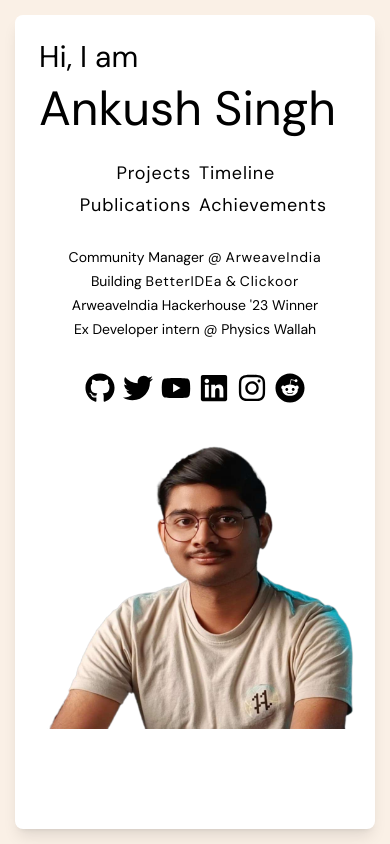
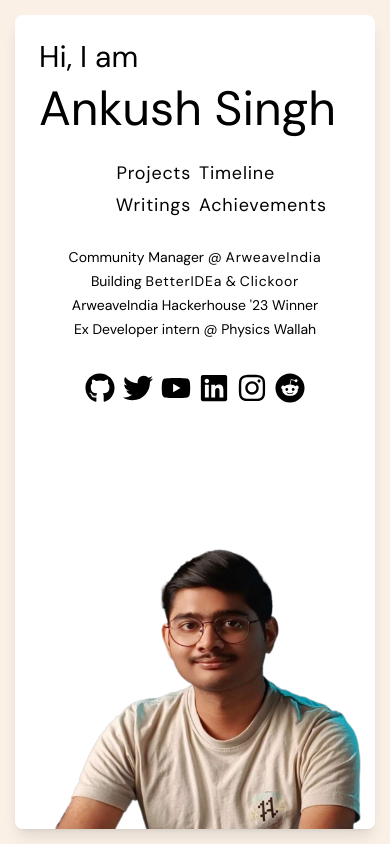
Before and after one commit to ankushKun/ankushKun.github.io, a Next.js app: page / in a window 390 px wide. Built offline with nearby package versions, Linux system fonts and the light colour scheme.

Commit message:
writings

```diff
--- a/src/components/landing.tsx
+++ b/src/components/landing.tsx
@@ -24,7 +24,7 @@ export default function Landing() {
             {/* <Link href="#blogs" className="">Blogs</Link> */}
             <Link href="#projects" className="w-fit ml-auto md:mx-0">Projects</Link>
             <Link href="#timeline" className="w-fit mr-auto md:mx-0">Timeline</Link>
-            <Link href="#publications" className="w-fit ml-auto md:mx-0">Publications</Link>
+            <Link href="#writings" className="w-fit ml-auto md:mx-0">Writings</Link>
             <Link href="#achievements" className="w-fit mr-auto md:mx-0">Achievements</Link>
         </div>
         <div className="m-5 text-sm md:text-xl flex flex-col gap-1 items-center justify-center rounded-xl p-2 md:w-2/3">
@@ -38,6 +38,6 @@ export default function Landing() {
                 socials.map(({ name, link, icon }) => <Link href={link} key={name} target="_blank" className="p-0.5 z-20"> {icon({ size: 30 })} </Link>)
             }
         </div>
-        <Image src={ankush} alt="Ankush" width={450} height={450} className="md:absolute -mb-2 md:mb-0 ml-auto right-0 bottom-0 pl-6 w-[350px] md:w-[450px] z-10" />
+        <Image src={ankush} alt="Ankush" width={450} height={450} className="absolute -mb-2 md:mb-0 ml-auto right-0 bottom-0 pl-6 w-[350px] md:w-[450px] z-10" />
     </Page>
 }
--- a/src/components/publications.tsx
+++ /dev/null
@@ -1,22 +0,0 @@
-import { Page } from "@/pages"
-import { publications } from "@/data"
-import { BsJournalText } from "react-icons/bs"
-import Link from "next/link"
-
-export default function Publications() {
-    return <Page id="publications">
-        <div className="text-center text-2xl">Publications</div>
-
-        <div className="w-fit whitespace-normal text-left mx-auto my-5">        {
-            publications.map((publication, i) => {
-                return <div key={i} className="p-2 my-1">
-                    <Link href={publication.link} target={publication.link == "#" ? "" : "_blank"} className=" text-sm md:text-lg font-bold flex gap-2 items-center">
-                        <div><BsJournalText size={20} className="block" /></div> {publication.title}
-                    </Link>
-                </div>
-            })
-        }
-        </div>
-
-    </Page>
-}
--- /dev/null
+++ b/src/components/writings.tsx
@@ -0,0 +1,34 @@
+import { Page } from "@/pages"
+import { publications, blogs } from "@/data"
+import { BsJournalText } from "react-icons/bs"
+import Link from "next/link"
+
+export default function Writings() {
+    return <Page id="writings">
+        <div className="text-center text-2xl">Academic Papers ({publications.length})</div>
+
+        <div className="w-fit whitespace-normal text-left mx-auto my-5">        {
+            publications.map((publication, i) => {
+                return <div key={i} className="p-2 my-1">
+                    <Link href={publication.link} target={publication.link == "#" ? "" : "_blank"} className=" text-sm md:text-lg font-bold flex gap-2 items-center">
+                        <div><BsJournalText size={20} className="block" /></div> {publication.title}
+                    </Link>
+                </div>
+            })
+        }
+        </div>
+
+        <div className="text-center text-2xl">Blogs ({blogs.length})</div>
+        <div className="w-fit whitespace-normal text-left mx-auto my-5">        {
+            blogs.map((blog, i) => {
+                return <div key={i} className="p-2 my-1">
+                    <Link href={blog.link} target="_blank" className=" text-sm md:text-lg font-bold flex gap-2 items-center">
+                        <div><BsJournalText size={20} className="block" /></div> {blog.title}
+                    </Link>
+                </div>
+            })
+        }
+        </div>
+
+    </Page>
+}
--- a/src/data/blog.ts
+++ b/src/data/blog.ts
@@ -11,17 +11,29 @@ export type TBlog = {
 
 export const blogs: TBlog[] = [
     {
+        title: "Publishing packages to AO Package Manager (APM)",
+        tags: ["AO", "APM", "Arweave"],
+        link: "https://mirror.xyz/0xCf673b87aFBed6091617331cC895376209d3b923/Tbz1vmdTxtamIZDegsT1KNxb11_eAoFOiScmZoJbjaQ",
+        date: "12-06-2024",
+    },
+    {
+        title: "How to use APM to install pacakges on ao processes",
+        tags: ["AO", "APM", "Arweave"],
+        link: "https://mirror.xyz/0xCf673b87aFBed6091617331cC895376209d3b923/M4XoQFFCAKBH54bwIsCFT3Frxd575-plCg2o4H1Tujs",
+        date: "11-06-2024",
+    },
+    {
         title: "Writing unit tests for your AO processes using the Test module",
         tags: ["AO", "Unit Testing", "Arweave"],
         link: "https://mirror.xyz/0xCf673b87aFBed6091617331cC895376209d3b923/uBgGB-HNhlig7RucAzdSyRjJIJSXCug5NMgN7bXS9qk",
         date: "02-06-2024",
-        image:"https://images.mirror-media.xyz/nft/VgkojTvsQE8urH24sHs2P.png"
+        image: "https://images.mirror-media.xyz/nft/VgkojTvsQE8urH24sHs2P.png"
     },
     {
         title: "Automating Mandelbrot Fractal generation with SYCL Programming",
         tags: ["SYCL", "Fractals", "C++"],
         link: "https://medium.com/@ankushkun/automating-mandelbrot-fractal-generation-with-sycl-programming-22da4a89e012",
         date: "30-03-2024",
-        image:"https://miro.medium.com/v2/resize:fit:720/format:webp/1*HiYIE_ehe_7jpMEYs9meew.jpeg"
+        image: "https://miro.medium.com/v2/resize:fit:720/format:webp/1*HiYIE_ehe_7jpMEYs9meew.jpeg"
     }
 ]
--- a/src/pages/index.tsx
+++ b/src/pages/index.tsx
@@ -1,9 +1,8 @@
 import { DM_Sans } from "next/font/google"
 import Landing from "@/components/landing";
-import Blogs from "@/components/blogs";
 import Projects from "@/components/projects";
 import Timeline from "@/components/timeline";
-import Publications from "@/components/publications";
+import Writings from "@/components/writings";
 import Link from "next/link";
 import Achievements from "@/components/achievements";
 import Resume from "@/components/res";
@@ -25,7 +24,7 @@ export default function Home() {
             {/* <Blogs /> */}
             <Projects />
             <Timeline />
-            <Publications />
+            <Writings />
             <Achievements />
             <Resume />
         </main>
```
